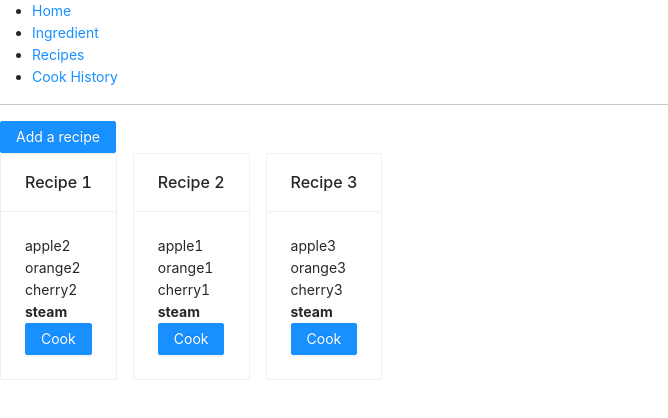
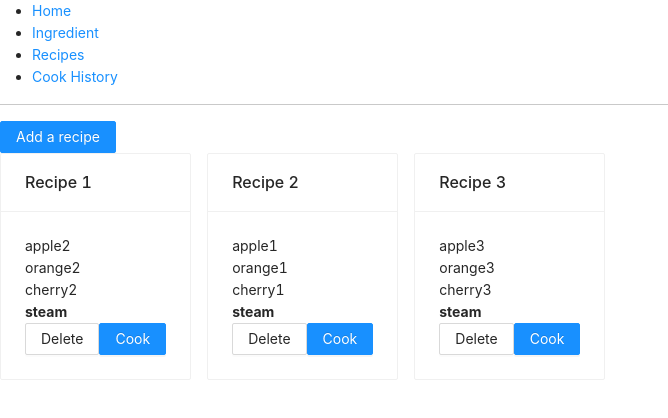
Before and after one commit to ZidiHu/pantry-app, a React (Create React App) app: page /recipe in a window 1280 px wide. Shown: the top 418 px of the page, without its empty margins (0-668 px from the left). Built offline with nearby package versions, Linux system fonts and the light colour scheme.

Commit message:
delete recipe (to be continued)

```diff
--- a/src/pages/recipe/index.jsx
+++ b/src/pages/recipe/index.jsx
@@ -28,6 +28,12 @@ const RecipeList = props => {
     setIsModalVisible(false);
   };
 
+  const deleteRecipe = (key) => {
+    console.log('delete', key)
+    const dataSource = [...recipeList];
+    setRecipeList(dataSource.filter((item) => item.key !== key))
+  };
+
   const cook = (key) => {
     console.log('cook', key)
   }
@@ -38,19 +44,19 @@ const RecipeList = props => {
         {mockRecipe.map((recipe) => (
           <Panel header={recipe.recipeName} key={recipe.key}>
             <List
-              size="small"
+              size='small'
               bordered
               dataSource={recipe.ingredients}
               renderItem={item =>
                 <List.Item>{item.ingredientName} {item.ingredientQuality}</List.Item>
               }
             />
-            <Button type="primary" onClick={() => console.log('cooking', recipe.key)}>Cook</Button>
+            <Button type='primary' onClick={() => console.log('cooking', recipe.key)}>Cook</Button>
           </Panel>
         ))
         }
       </Collapse > */}
-      <Button type="primary" onClick={showAddRecipeModal}>Add a recipe</Button>
+      <Button type='primary' onClick={showAddRecipeModal}>Add a recipe</Button>
       <List
         grid={{ gutter: 16, lg: 3, md: 2, sm: 1 }}
         dataSource={recipeList}
@@ -66,7 +72,9 @@ const RecipeList = props => {
               ))}
               <strong>{item.method}</strong>
               <br />
-              <Button type="primary" onClick={() => console.log('rowkey', item.key)}>Cook</Button>
+              {/* <Button onClick={deleteRecipe(item.key)}>Delete</Button> */}
+              <Button onClick={() => console.log('rowkey', item.key)}>Delete</Button>
+              <Button type='primary' onClick={() => console.log('rowkey', item.key)}>Cook</Button>
             </Card>
           </List.Item>
         )}
```
